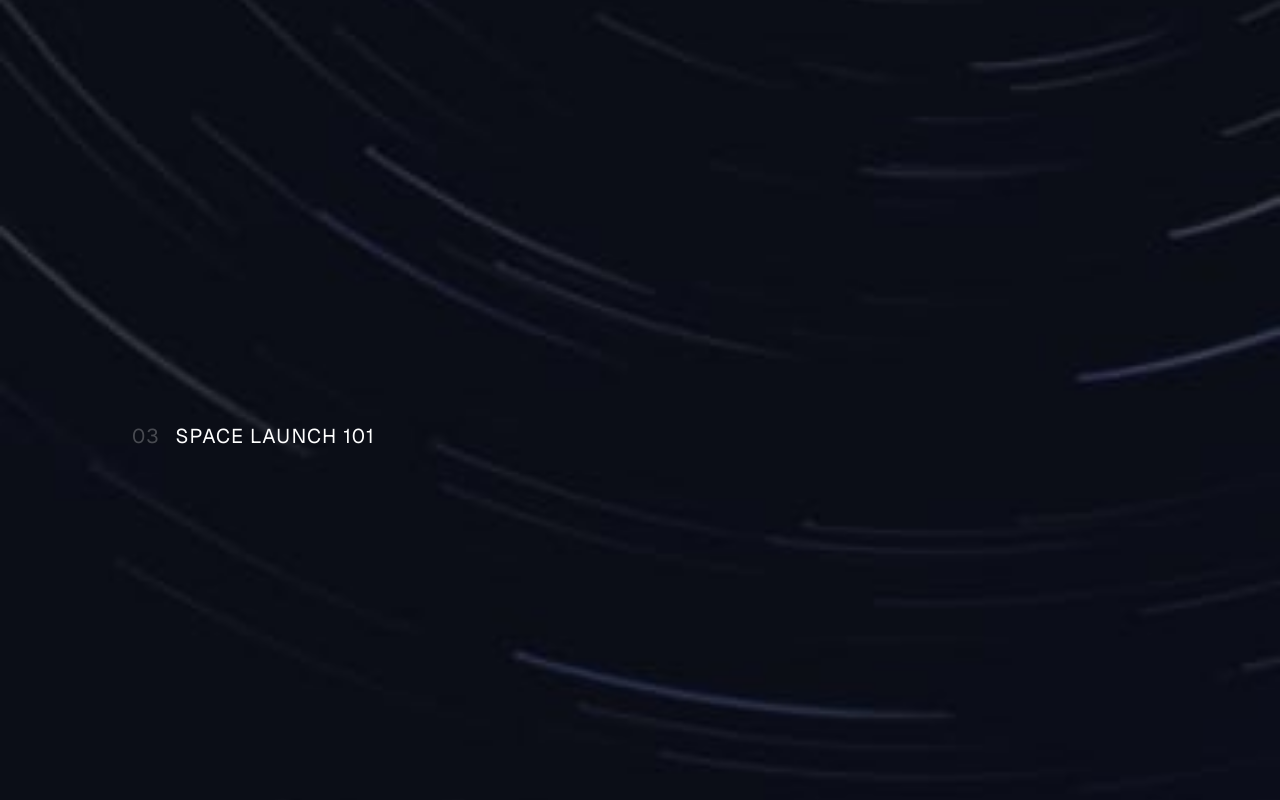
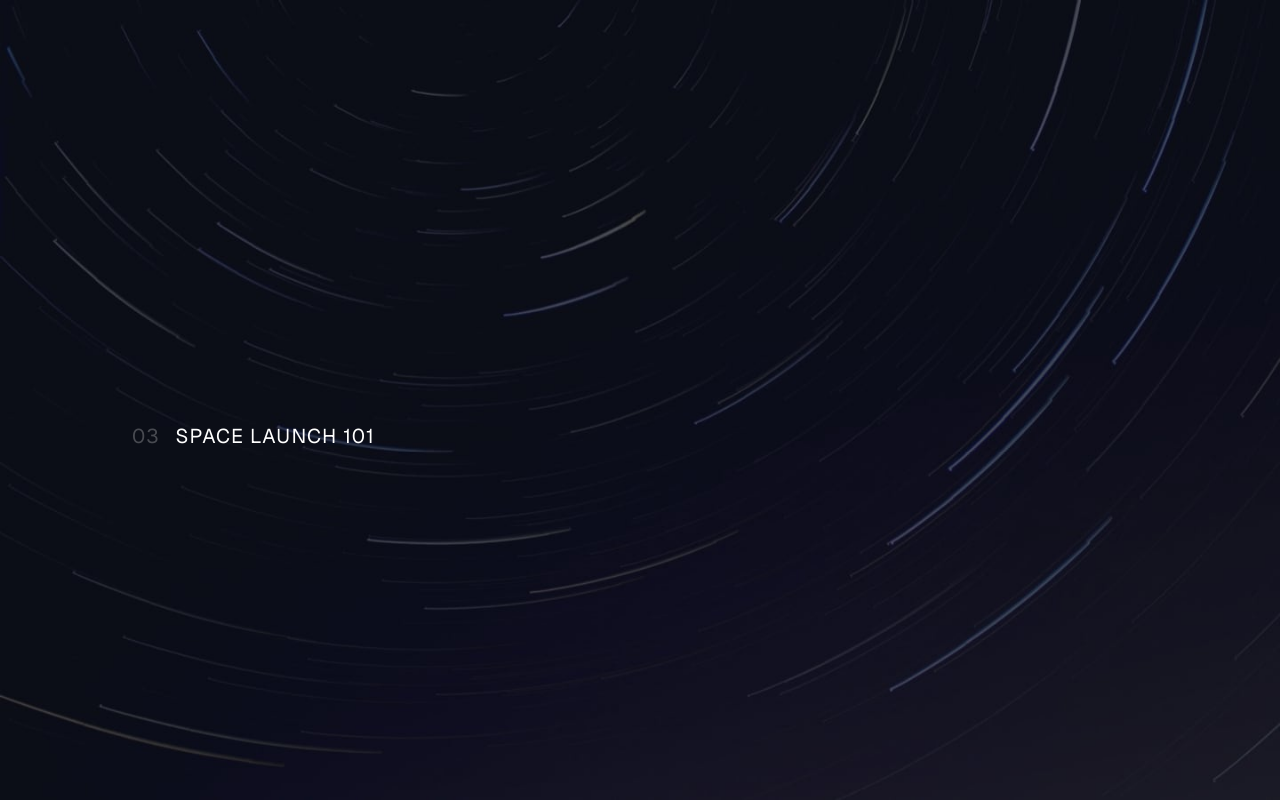
Before and after one commit to escultura-ama/appdev-space-tourism, a Next.js app: page /tech in a window 1280 px wide. Built offline with nearby package versions, Linux system fonts and the light colour scheme.

Commit message:
Fix: globals.css

```diff
--- a/app/globals.css
+++ b/app/globals.css
@@ -5,28 +5,33 @@
 @custom-variant dark (&:is(.dark *));
 
 /* Technology Page Background Images */
-.bg-tech-desktop {
-  background-image: url('/technology-assets/background-technology-desktop.jpg');
+.bg-tech {
   background-size: cover;
   background-position: center;
   background-repeat: no-repeat;
   background-attachment: fixed;
+  background-image: url('/technology-assets/background-technology-mobile.jpg');
 }
 
-.bg-tech-tablet {
-  background-image: url('/technology-assets/background-technology-tablet.jpg');
-  background-size: cover;
-  background-position: center;
-  background-repeat: no-repeat;
-  background-attachment: fixed;
+/* Mobile - small screens */
+@media (max-width: 425px) {
+  .bg-tech {
+    background-image: url('/technology-assets/background-technology-mobile.jpg');
+  }
 }
 
-.bg-tech-mobile {
-  background-image: url('/technology-assets/background-technology-mobile.jpg');
-  background-size: cover;
-  background-position: center;
-  background-repeat: no-repeat;
-  background-attachment: fixed;
+/* Tablet - medium screens */
+@media (min-width: 426px) and (max-width: 1023px) {
+  .bg-tech {
+    background-image: url('/technology-assets/background-technology-tablet.jpg');
+  }
+}
+
+/* Desktop - large screens */
+@media (min-width: 1024px) {
+  .bg-tech {
+    background-image: url('/technology-assets/background-technology-desktop.jpg');
+  }
 }
 
 :root {
--- a/app/tech/page.tsx
+++ b/app/tech/page.tsx
@@ -21,9 +21,12 @@ export default function Tech() {
 
 {/* Background Image  */}
   <div
-    className="bg-tech-mobile md:bg-tech-tablet lg:bg-tech-desktop bg-cover flex flex-col h-screen md:justify-around pt-20 md:pt-28 pb-12 lg:pl-28">
+    className="bg-tech bg-cover flex flex-col h-screen md:justify-around pt-20 md:pt-28 pb-12 lg:pl-28">
 
     <div
+
+
+// Set page contents here
        className="flex text-white tracking-wider barlow-condensed mb-6 md:mb-10 justify-center md:justify-start md:ml-5 md:text-xl lg:pt-12 lg:text-2x1">
        <span className="opacity-25 mr-4 bold">03</span>
        <p> SPACE LAUNCH 101 </p>
```
